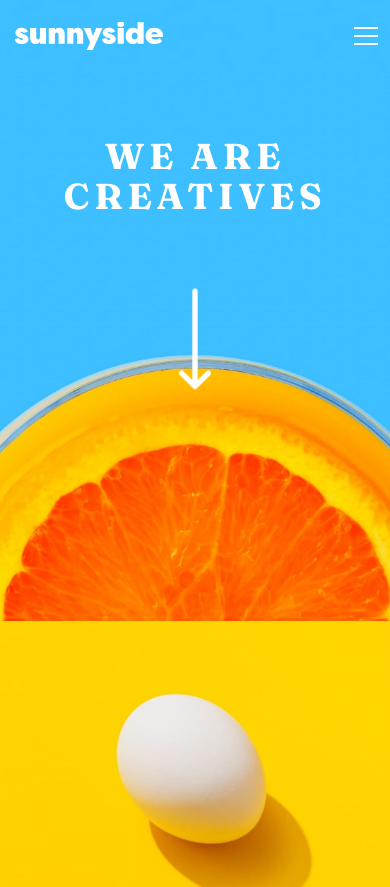
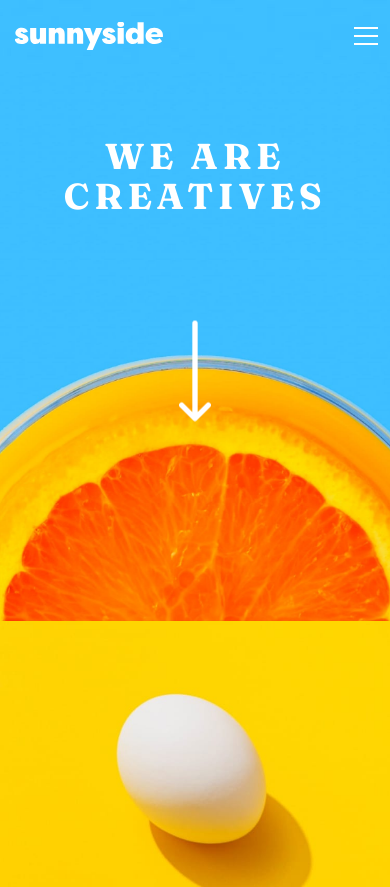
Before and after one commit to Mahmoudramadan21/12.-sunnySide, a React (Create React App) app: page / in a window 390 px wide. Shown: the top 887 px of the page. Built offline with nearby package versions, Linux system fonts and the light colour scheme.

Commit message:
Update Hero.jsx

```diff
--- a/src/Sections/Hero/Hero.jsx
+++ b/src/Sections/Hero/Hero.jsx
@@ -5,7 +5,7 @@ import scrollIndicator from "../../images/icon-arrow-down.svg";
 function Hero() {
     // Define CSS classes as variables
     const containerClasses = `container mx-auto md:px-9 px-3 flex flex-col items-center
-                               text-center md:gap-28 gap-16
+                               text-center md:gap-28 gap-24
                                md:py-28 py-16`;
 
     const headingClasses = 'hero-heading uppercase font-fraunces text-white tracking-widest lg:text-7xl md:text-5xl text-4xl';
```
